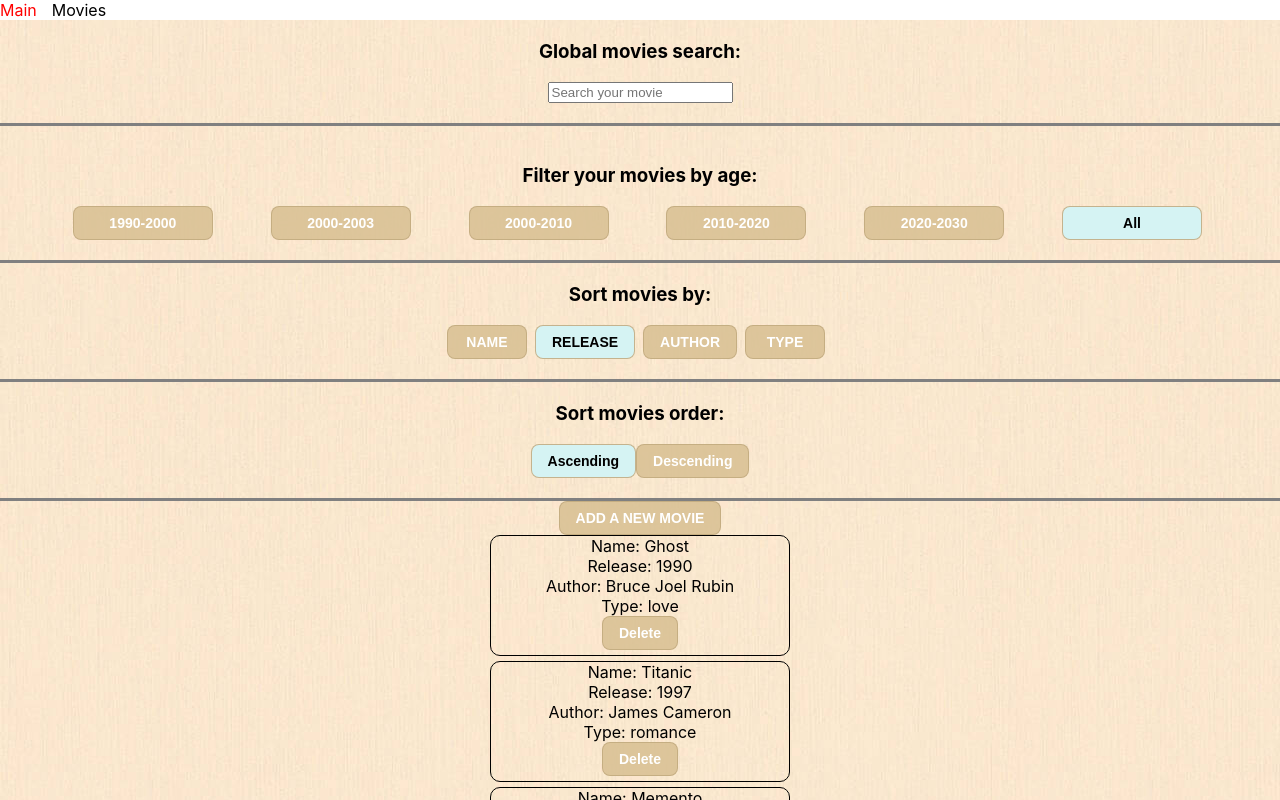
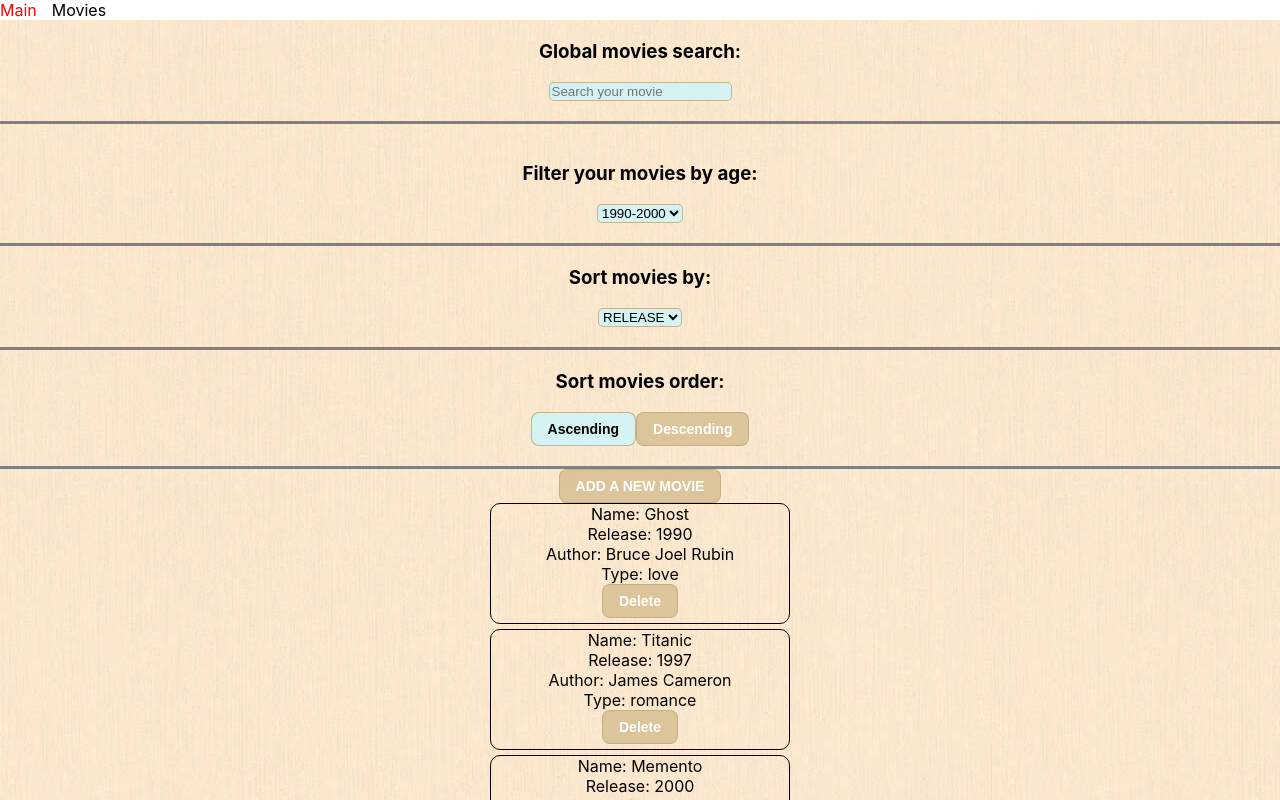
Before and after one commit to AlexNicolici/todo-app, a Next.js app: page /movies in a window 1280 px wide. Shown: the top 800 px of the page. Built offline with nearby package versions, Linux system fonts and the light colour scheme.

Commit message:
added dropdown on filter and sorting component

```diff
--- a/src/pages/components/movies/FilterComponent.tsx
+++ b/src/pages/components/movies/FilterComponent.tsx
@@ -2,23 +2,28 @@ import React from "react";
 
 const releasesDates = [
   {
+    id: 1,
     start: 1990,
     end: 2000,
   },
   {
+    id: 2,
     start: 2000,
     end: 2003,
   },
   {
+    id: 3,
     start: 2000,
     end: 2010,
   },
 
   {
+    id: 4,
     start: 2010,
     end: 2020,
   },
   {
+    id: 5,
     start: 2020,
     end: 2030,
   },
@@ -31,48 +36,55 @@ function FilterComponent({
   filterByRelease: {
     ageStart: number | null;
     ageEnd: number | null;
+    id: string | number | null;
   };
   setFilterByRelease: (value: {
     ageStart: number | null;
     ageEnd: number | null;
+    id: string | number | null;
   }) => void;
 }) {
-  const onClickFilterAge = (
-    e: any,
-    ageStart: number | null,
-    ageEnd?: number | null
-  ) => {
-    e.preventDefault();
-    setFilterByRelease({ ageStart, ageEnd });
+  const onClickFilterAge = (id: string | null) => {
+    if (!id) {
+      return;
+    }
+
+    const getSelectedItem = releasesDates.find(
+      (releaseDate) => releaseDate.id.toString() === id
+    );
+    setFilterByRelease({
+      ageStart: getSelectedItem.start,
+      ageEnd: getSelectedItem.end,
+      id,
+    });
   };
 
   return (
     <div className="filter-age-container">
       <h3>Filter your movies by age:</h3>
-      <div className="buttons-container">
+      <select
+        className="select-container"
+        value={filterByRelease.id}
+        onChange={(e) => onClickFilterAge(e.target.value)}
+      >
         {releasesDates.map((item) => {
           return (
-            <button
-              className={
-                filterByRelease.ageStart === item.start &&
-                filterByRelease.ageEnd === item.end
-                  ? "selected-item"
-                  : ""
-              }
-              onClick={(e) => onClickFilterAge(e, item.start, item.end)}
-              key={`${item.start}-${item.end}`}
+            <option
+              className={filterByRelease.id === item.id ? "selected-item" : ""}
+              value={item.id}
+              key={`${item.id}`}
             >
-              <p>{`${item.start}-${item.end}`}</p>
-            </button>
+              {`${item.start}-${item.end}`}
+            </option>
           );
         })}
-        <button
+        <option
           className={filterByRelease.ageStart === null ? "selected-item" : ""}
-          onClick={(e) => onClickFilterAge(e, null)}
+          value={0}
         >
-          <p>All</p>
-        </button>
-      </div>
+          All
+        </option>
+      </select>
     </div>
   );
 }
--- a/src/pages/components/movies/GlobalSearchComponent.tsx
+++ b/src/pages/components/movies/GlobalSearchComponent.tsx
@@ -12,6 +12,7 @@ function GlobalSearchComponent({
       <div className="global-search-container">
         <h3>Global movies search:</h3>
         <input
+          className="search-bar"
           placeholder="Search your movie"
           value={globalSearchList}
           onChange={(e) => setGlobalSearchList(e.target.value)}
--- a/src/pages/components/movies/SortingComponent.tsx
+++ b/src/pages/components/movies/SortingComponent.tsx
@@ -33,19 +33,24 @@ function SortingComponent({
     <div>
       <div className="sorted-by-container">
         <h3>Sort movies by:</h3>
-        <div>
+        <select
+          className="select-container"
+          value={sortedKey}
+          onChange={(e) => setSortedKey(e.target.value)}
+        >
           {sortingCategories.map((item) => {
             return (
-              <button
+              <option
                 key={`sorting-category-${item}`}
-                onClick={(e) => onClickCategorySorting(e, item)}
+                value={item}
+                // onClick={(e) => onClickCategorySorting(e, )}item
                 className={sortedKey === item ? "selected-item" : ""}
               >
                 {item.toUpperCase()}
-              </button>
+              </option>
             );
           })}
-        </div>
+        </select>
       </div>
 
       <div className="sorted-movies-container">
--- a/src/pages/movies.tsx
+++ b/src/pages/movies.tsx
@@ -91,9 +91,11 @@ function Movies() {
   >(movies);
   const [globalSearchList, setGlobalSearchList] = useState<string>("");
   const [filterByRelease, setFilterByRelease] = useState<{
+    id: number | string;
     ageStart: number | null;
     ageEnd: number | null;
   }>({
+    id: null,
     ageStart: null,
     ageEnd: null,
   });
--- a/src/styles/Movies/movies.css
+++ b/src/styles/Movies/movies.css
@@ -40,6 +40,12 @@
   align-items: center;
   border-bottom: 3px solid grey;
 }
+.movies-page .global-search-container .search-bar {
+  background-color: rgb(213, 243, 243);
+  border: 1px solid rgba(194, 170, 127, 0.863);
+  border-radius: 5px;
+  outline-color: #d1d1d1;
+}
 .movies-page .global-search-container h3 {
   margin-top: 0;
 }
@@ -50,16 +56,6 @@
   flex-direction: column;
   border-bottom: 3px solid grey;
   padding: 20px;
-}
-.movies-page .filter-age-container .buttons-container {
-  display: flex;
-  justify-content: space-evenly;
-  width: 100%;
-  flex-wrap: wrap;
-}
-.movies-page .filter-age-container .buttons-container button {
-  margin-right: 5px;
-  width: 140px;
 }
 .movies-page .sorted-movies-container {
   padding: 20px;
@@ -118,4 +114,17 @@
 .selected-item {
   background-color: rgb(213, 243, 243) !important;
   color: black !important;
+}
+
+.select-container {
+  display: flex;
+  justify-content: space-evenly;
+  flex-wrap: wrap;
+  outline-color: #d1d1d1;
+  background-color: rgb(213, 243, 243);
+  border-color: rgba(194, 170, 127, 0.863);
+  border-radius: 5px;
+}
+.select-container option {
+  text-align: left;
 }/*# sourceMappingURL=movies.css.map */
--- a/src/styles/Movies/movies.scss
+++ b/src/styles/Movies/movies.scss
@@ -1,3 +1,7 @@
+$color_orange: rgb(221, 150, 109);
+$color_peach: rgba(216, 192, 146, 0.863);
+$color_light_peach: rgba(221, 210, 187, 0.863);
+
 .movies-page {
   background-image: url("../../assets/images/background2.jpg");
   background-color: #cccccc;
@@ -5,14 +9,14 @@
   button {
     font-size: 14px;
     color: white;
-    background-color: rgba(216, 192, 146, 0.863);
-    border: 1px solid rgba(194, 170, 127, 0.863);
+    background-color: $color_peach;
+    border: 1px solid $color_peach;
     border-radius: 8px;
 
     &:hover {
       cursor: pointer;
-      color: rgb(221, 150, 109);
-      background-color: rgba(221, 210, 187, 0.863);
+      color: $orange;
+      background-color: $color_light_peach;
     }
   }
   .movies-list {
@@ -43,7 +47,12 @@
     justify-content: center;
     align-items: center;
     border-bottom: 3px solid grey;
-
+    .search-bar {
+      background-color: rgba(213, 243, 243);
+      border: 1px solid rgba(194, 170, 127, 0.863);
+      border-radius: 5px;
+      outline-color: #d1d1d1;
+    }
     h3 {
       margin-top: 0;
     }
@@ -56,16 +65,6 @@
     flex-direction: column;
     border-bottom: 3px solid grey;
     padding: 20px;
-    .buttons-container {
-      display: flex;
-      justify-content: space-evenly;
-      width: 100%;
-      flex-wrap: wrap;
-      button {
-        margin-right: 5px;
-        width: 140px;
-      }
-    }
   }
 
   .sorted-movies-container {
@@ -132,3 +131,16 @@
   background-color: rgba(213, 243, 243) !important;
   color: black !important;
 }
+
+.select-container {
+  display: flex;
+  justify-content: space-evenly;
+  flex-wrap: wrap;
+  outline-color: #d1d1d1;
+  background-color: rgba(213, 243, 243);
+  border-color: rgba(194, 170, 127, 0.863);
+  border-radius: 5px;
+  option {
+    text-align: left;
+  }
+}
```
Also changed, not shown: 1 other file (tests, documents, lock files or other folders).
